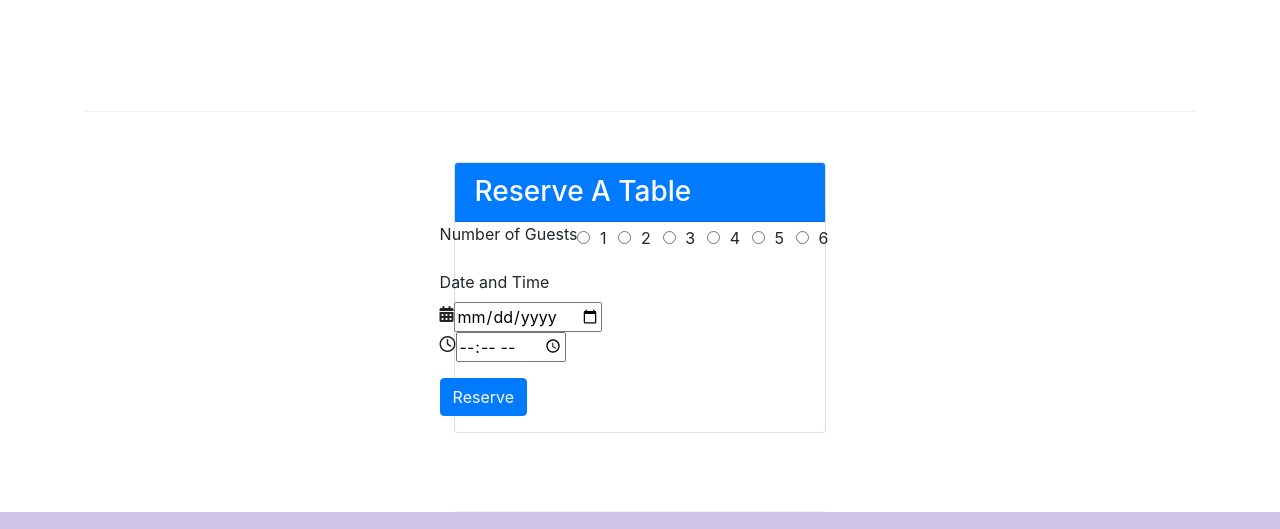
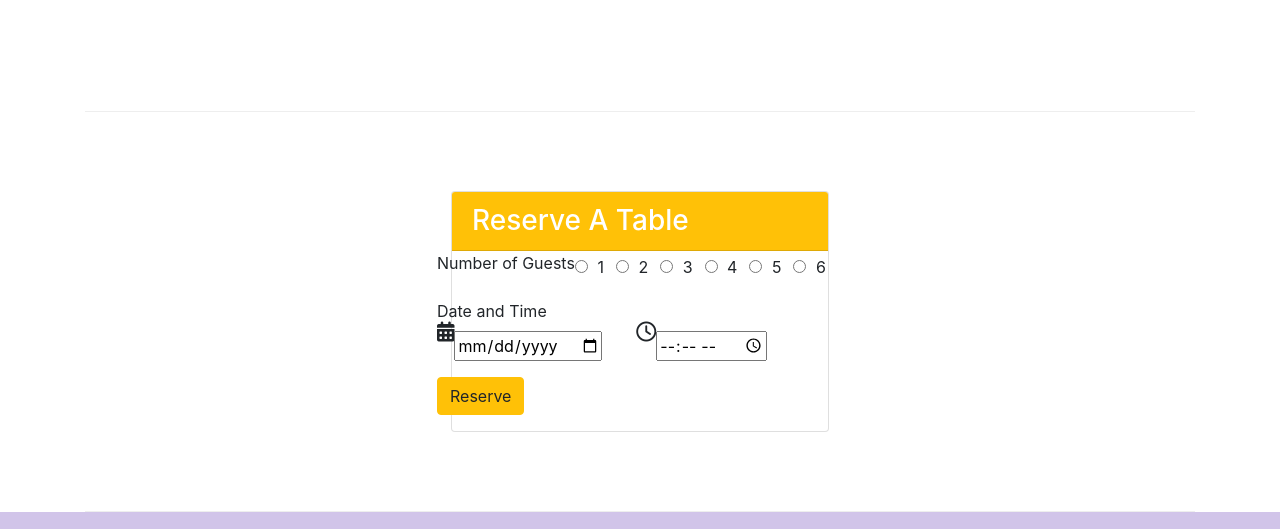
Before and after one commit to patelrohanv/bootstrap-tutorial, a plain HTML site: page index.html in a window 1280 px wide. Shown: the part 1422-1951 px from the top of the page. Drawn offline with nearby package versions, Linux system fonts and the light colour scheme.

Commit message:
assig2 form fixed

```diff
--- a/index.html
+++ b/index.html
@@ -48,7 +48,7 @@
                     <img src="img/logo.png" class="img-fluid">
                 </div>
                 <div class="col-md-3 col-sm-12 align-self-center">
-                    <a href="#reserveForm" class="btn btn-primary btn-lg active" role="button" aria-pressed="true">Reserve Table</a>
+                    <a href="#reserveForm" class="btn btn-warning btn-lg active" role="button" aria-pressed="true">Reserve Table</a>
                 </div>
             </div>
         </div>
@@ -70,8 +70,8 @@
             </div>
         </div>
         <!-- </div> -->
-    </div>
-    <div class="container">
+        <!-- </div> -->
+        <!-- <div class="container"> -->
         <!-- <div class="row"> -->
         <div class="row row-content align-items-center">
             <div class="col-md-3 col-sm-4 flexlast">
@@ -88,8 +88,8 @@
             </div>
         </div>
         <!-- </div> -->
-    </div>
-    <div class="container">
+        <!-- </div> -->
+        <!-- <div class="container"> -->
         <!-- <div class="row"> -->
         <div class="row row-content align-items-center">
             <div class="media col-sm col-md flexfirst">
@@ -107,16 +107,16 @@
             </div>
         </div>
         <!-- </div> -->
-    </div>
-    <div class="container">
-        <div class="row">
-            <div class="row-content">
-                <div id="reserveForm">
+        <!-- </div> -->
+        <!-- <div class="container"> -->
+        <!-- <div class="row"> -->
+        <div class="row row-content align-items-center justify-content-center" id="reserveForm">
+            <!-- <div id="reserveForm"> -->
             <div class="card">
-                        <h3 class="card-header bg-primary text-white">Reserve A Table</h3>
+                <h3 class="card-header bg-warning text-white">Reserve A Table</h3>
                 <div class="card-block">
                     <form class="form">
-                                <div class="form-group row">
+                        <div class="form-group row align-items-center">
                             <label>Number of Guests</label>
                             <div class="form-check form-check-inline">
                                 <label class="form-check-label">
@@ -154,23 +154,23 @@
                             <label>Date and Time</label>
 
                             <div class="input-group">
-                                        <div class="input-group-addon"><i class="fa fa-calendar" aria-hidden="true"></i></div>
-                                        <input type="date" id="example-date-input" placeholder="Date">
-                                    </div>
-                                    <div class="input-group">
-                                        <div class="input-group-addon"><i class="fa fa-clock-o" aria-hidden="true"></i></div>
-                                        <input type="time" id="example-time-input" placeholder="Time">
+                                <!-- <div class="input-group-addon"></div> -->
+                                <i class="fa fa-calendar fa-lg input-group-addon" aria-hidden="true"></i><input type="date" id="example-date-input" placeholder="Date">
+                            <!-- </div>
+                            <div class="input-group"> -->
+                                <!-- <div class="input-group-addon"></div> -->
+                                <i class="fa fa-clock-o fa-lg input-group-addon offset-1" aria-hidden="true"></i><input type="time" id="example-time-input" placeholder="Time">
                             </div>
                         </div>
                         <div class="form-group row">
-                                    <button type="submit" class="btn btn-primary">Reserve</button>
+                            <button type="submit" class="btn btn-warning">Reserve</button>
                         </div>
                     </form>
                 </div>
             </div>
+            <!-- </div> -->
         </div>
-            </div>
-        </div>
+        <!-- </div> -->
     </div>
 
     <footer class="footer">
```
Lines whose indentation alone changed are shown as unchanged.
